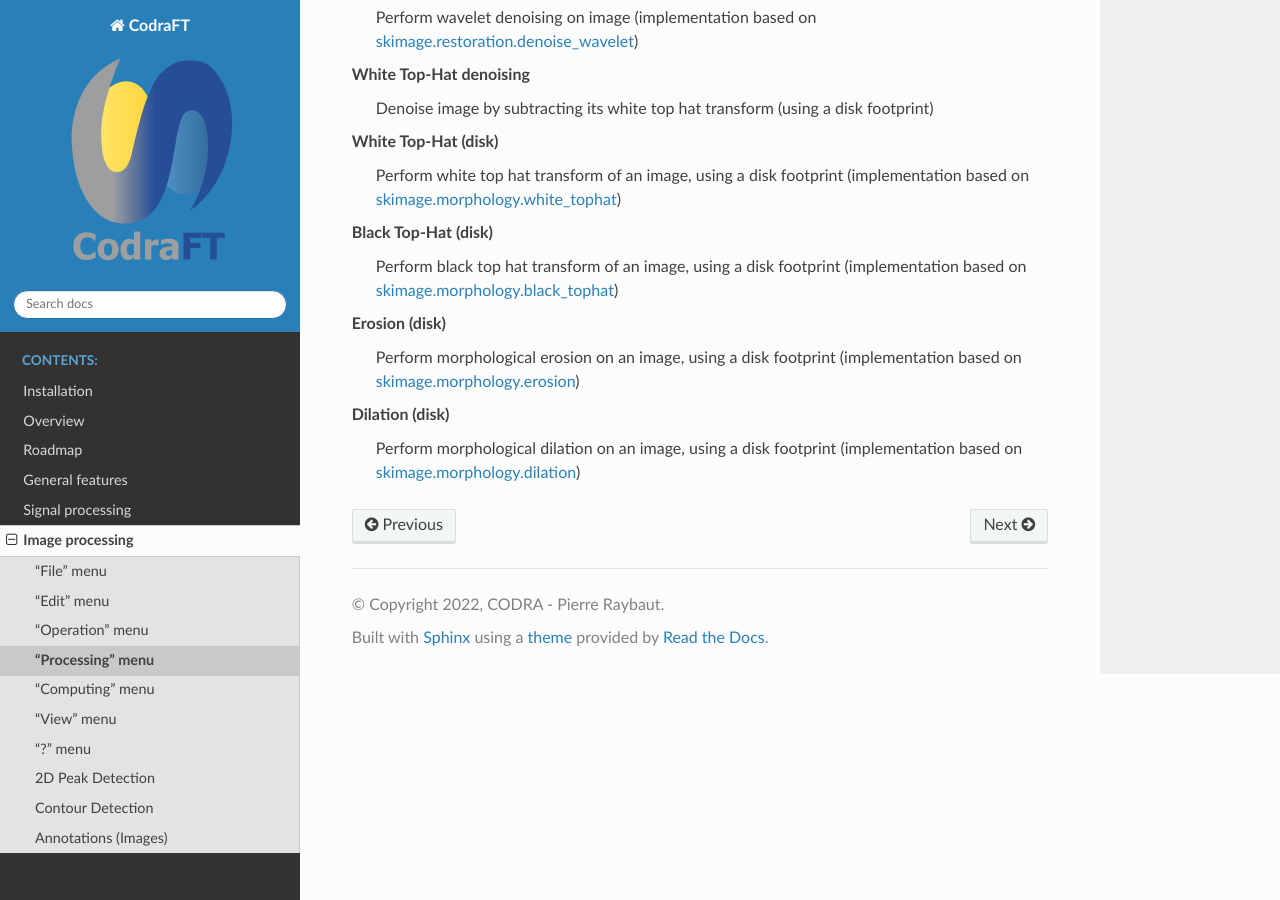
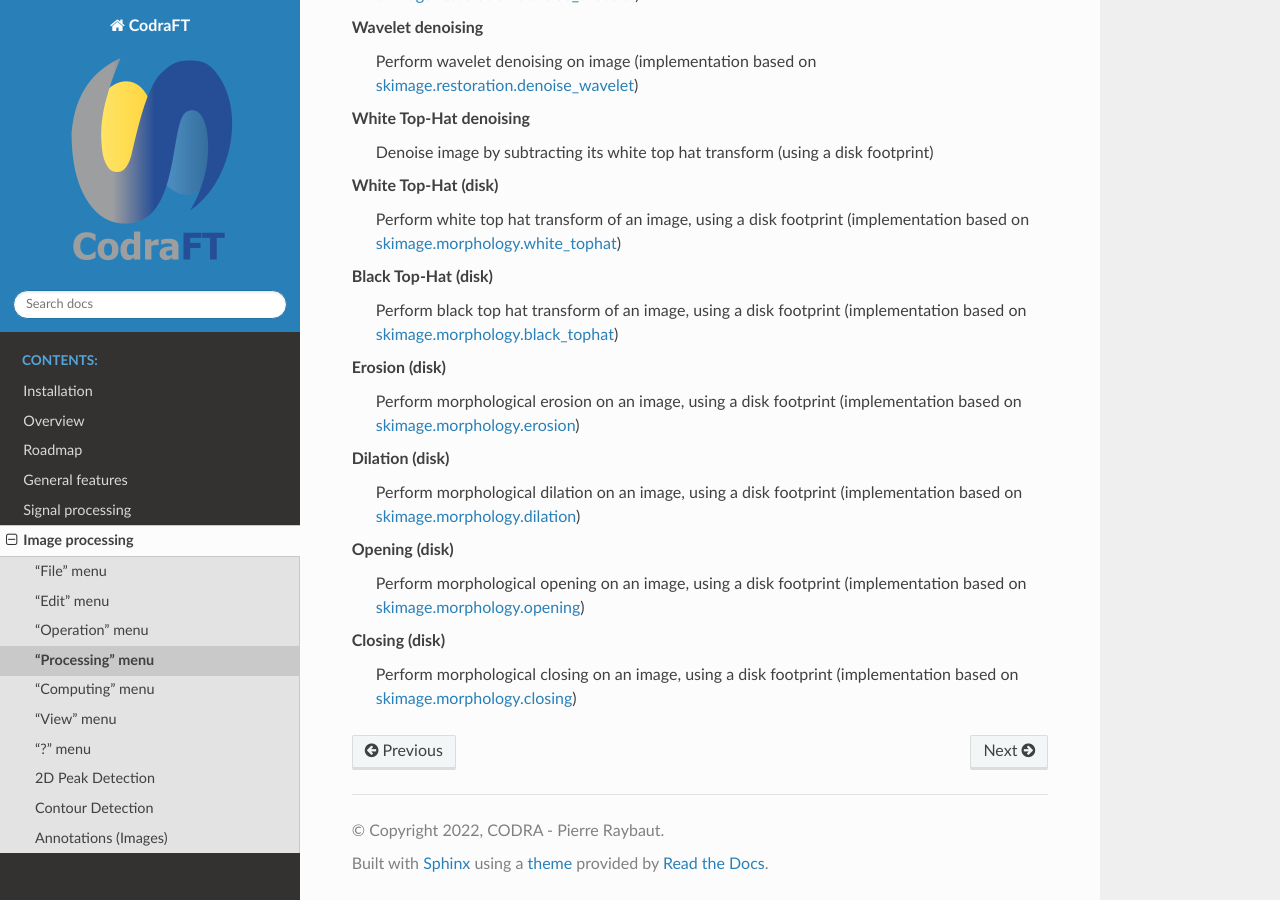
Before and after one commit to DataLab-Platform/DataLab, a Sphinx documentation site: the page built from doc/features/image/menu/processing.rst, in a window 1280 px wide and 900 px high, scrolled down 1440 px. Built offline with Sphinx 7.4.7 and the Read the Docs theme 2.0.0, drawn with Linux system fonts in a browser that asks for light colours; formulas are drawn with MathJax 3.

Commit message:
Added opening/closing morphological transforms

```diff
--- a/doc/features/image/menu/processing.rst
+++ b/doc/features/image/menu/processing.rst
@@ -72,3 +72,11 @@
 Dilation (disk)
     Perform morphological dilation on an image, using a disk footprint
     (implementation based on `skimage.morphology.dilation <https://scikit-image.org/docs/stable/api/skimage.morphology.html#skimage.morphology.dilation>`_)
+
+Opening (disk)
+    Perform morphological opening on an image, using a disk footprint
+    (implementation based on `skimage.morphology.opening <https://scikit-image.org/docs/stable/api/skimage.morphology.html#skimage.morphology.opening>`_)
+
+Closing (disk)
+    Perform morphological closing on an image, using a disk footprint
+    (implementation based on `skimage.morphology.closing <https://scikit-image.org/docs/stable/api/skimage.morphology.html#skimage.morphology.closing>`_)
```
Also changed, not shown: CHANGELOG.md (+2 -0 lines), doc/images/shots/i_processing.png, 5 other files.
